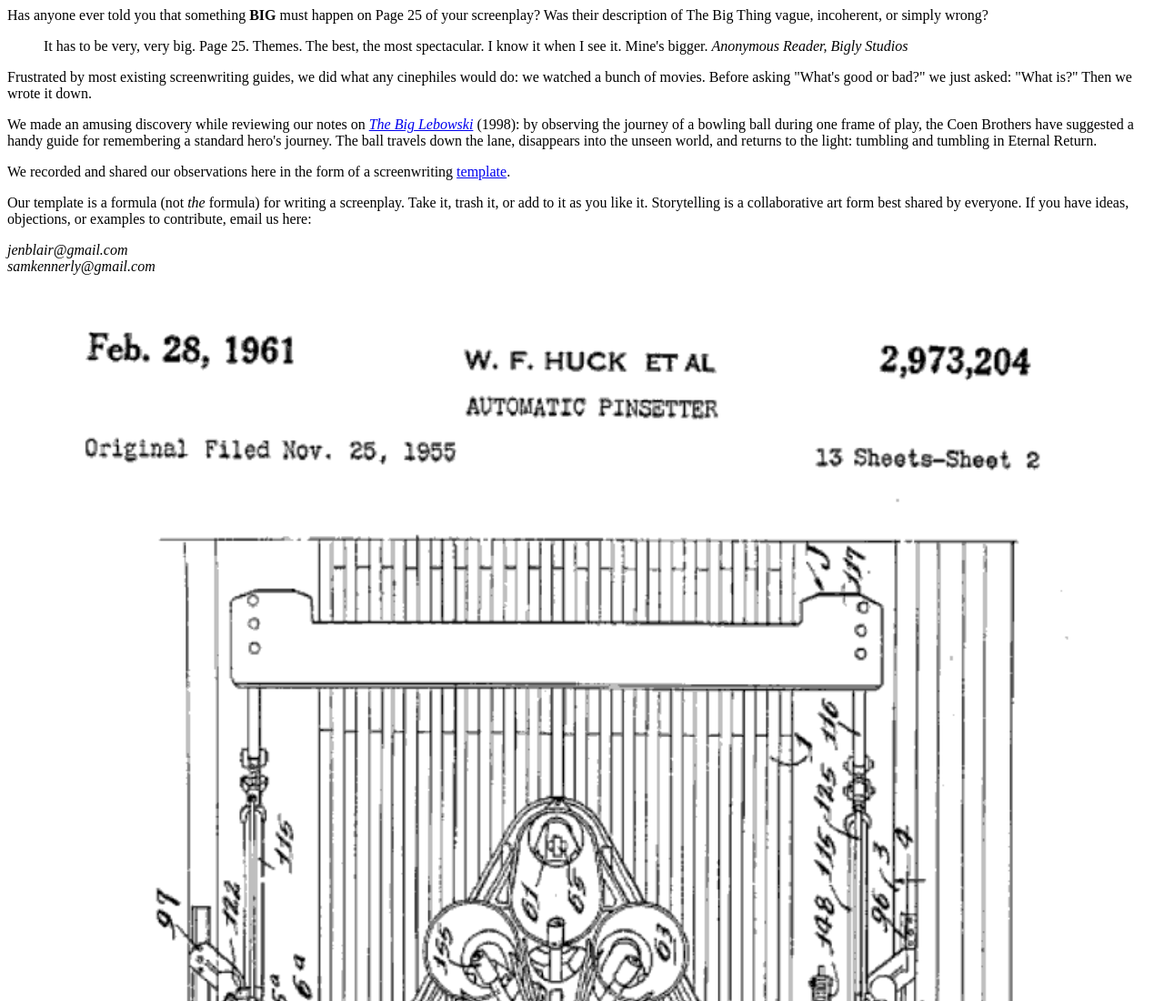
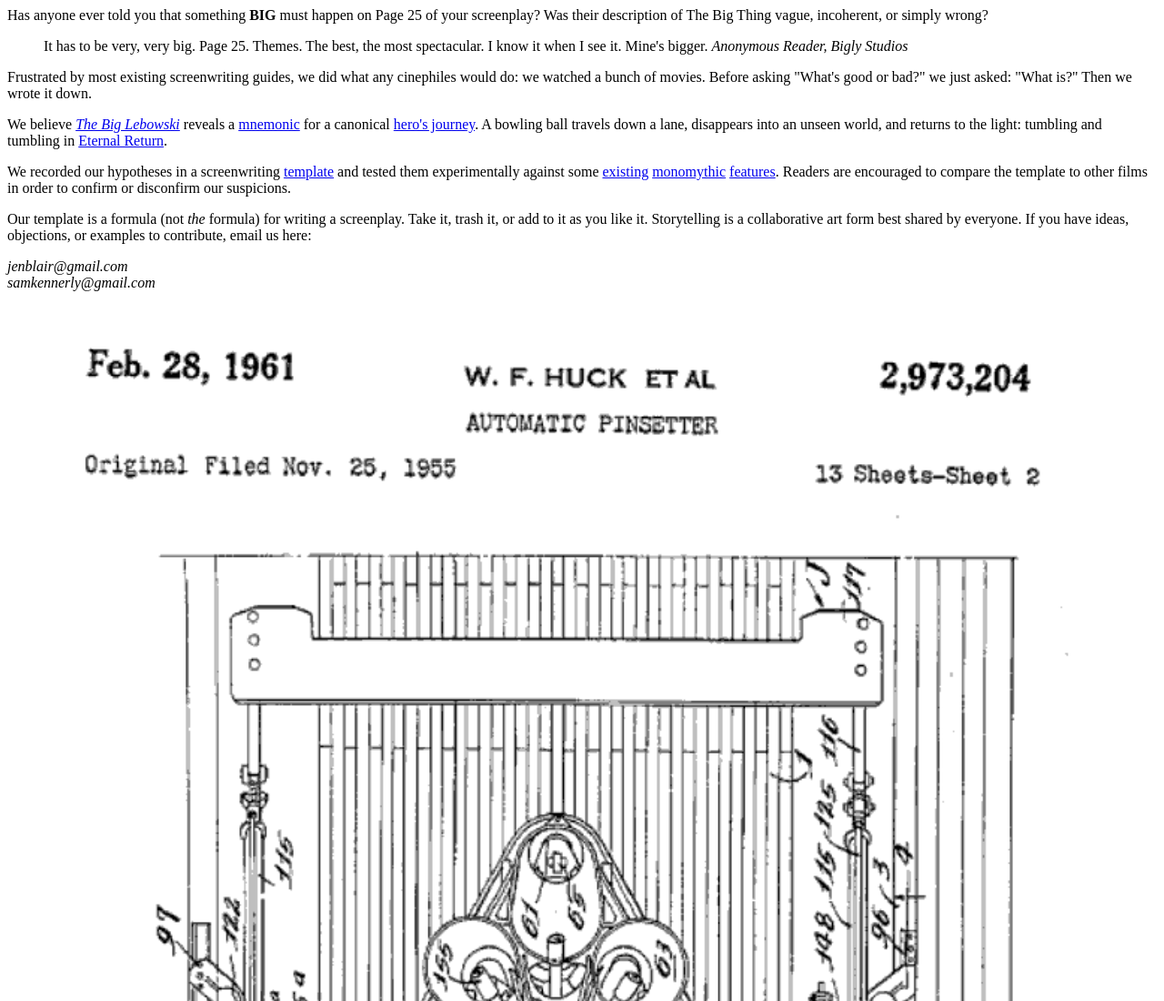
Before and after one commit to jenblair/monomyth, a plain HTML site: page ready/index.html in a window 1280 px wide. Shown: the top 1100 px of the page at 91% size. Drawn offline with Linux system fonts and the light colour scheme; files whose address does not match are found by name.

Commit message:
Update index.html

```diff
--- a/ready/index.html
+++ b/ready/index.html
@@ -3,8 +3,31 @@
   It has to be very, very big. Page 25. Themes. The best, the most spectacular. I know it when I see it. Mine's bigger. <cite>Anonymous Reader, Bigly Studios</cite>
 </blockquote>
 <p>Frustrated by most existing screenwriting guides, we did what any cinephiles would do: we watched a bunch of movies. Before asking "What's good or bad?" we just asked: "What is?" Then we wrote it down.</p>
-<p>We made an amusing discovery while reviewing our notes on <a href="https://www.imdb.com/title/tt0118715/"><em>The Big Lebowski</em></a> (1998): by observing the journey of a bowling ball during one frame of play, the Coen Brothers have suggested a handy guide for remembering a standard hero's journey. The ball travels down the lane, disappears into the unseen world, and returns to the light: tumbling and tumbling in Eternal Return.</p>
-<p>We recorded and shared our observations here in the form of a screenwriting <a href="the_template.html">template</a>.</p>
+
+<p>
+We believe
+<a href="https://www.imdb.com/title/tt0118715/"><em>The Big Lebowski</em></a>
+reveals a
+<a href="https://en.wikipedia.org/wiki/Mnemonic">mnemonic</a>
+for a canonical
+<a href="https://en.wikipedia.org/wiki/Hero%27s_journey">hero's journey</a>.
+A bowling ball travels down a lane, disappears into an unseen world,
+and returns to the light: tumbling and tumbling in
+<a href="https://en.wikipedia.org/wiki/Eternal_return">Eternal Return</a>.
+</p>
+
+<p>
+We recorded our hypotheses in a screenwriting
+<a href="the_template.html">template</a>
+and tested them experimentally against some
+<a href="examples/the_big_lewbowski.html">existing</a>
+<a href="examples/the_matrix.html">monomythic</a>
+<a href="examples/my_cousin_vinny.html">features</a>.
+Readers are encouraged to compare the template to other films in order to
+confirm or disconfirm our suspicions.
+</p>
+
+
 <p>Our template is a formula (not <em>the</em> formula) for writing a screenplay. Take it, trash it, or add to it as you like it. Storytelling is a collaborative art form best shared by everyone. If you have ideas, objections, or examples to contribute, email us here:</p>
 <address>
   jenblair@gmail.com
```
